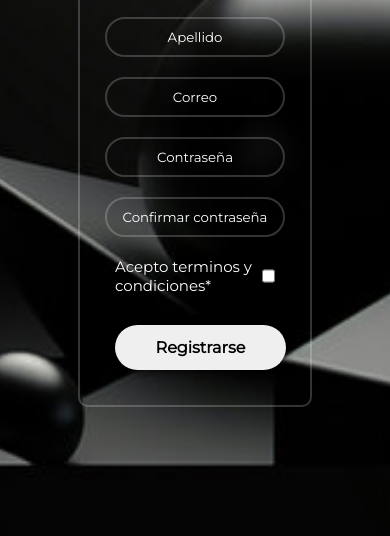
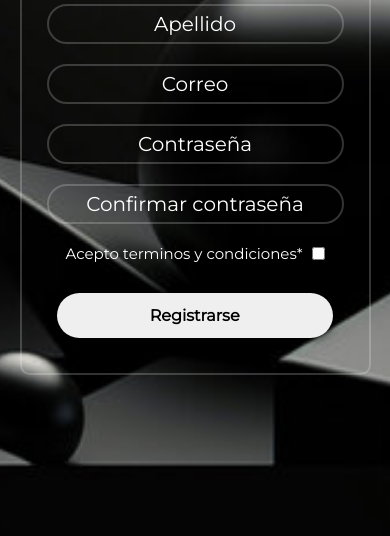
Before and after one commit to AnaIsabelAlvarez98/taller-css-java5, a plain HTML site: page index.html in a window 390 px wide. Shown: the part 308-844 px from the top of the page. Drawn offline with Linux system fonts and the light colour scheme.

Commit message:
Responsive features added

```diff
--- a/index.html
+++ b/index.html
@@ -9,8 +9,8 @@
 <body>
 
    <div class="padre">
-    <form id="form"  action="https://formspree.io/f/mdoqyvra"
-   method="POST" class="form">
+    <form id="form"  action="https://formspree.io/f/xbjnwjqw"
+    method="POST">
 
       <h2 class="fs-title">Crea tu cuenta</h2>
       <div class="input-box">
--- a/style.css
+++ b/style.css
@@ -40,6 +40,8 @@ body {
 }
 
 .input-box input {
+    font-size: 20px;
+    color: #fff;
     width: 100%;
     height: 100%;
     text-align: center;
@@ -49,6 +51,10 @@ body {
     border: 2px solid rgba(255, 255, 255, 0.2);
     border-radius: 40px;
     /* padding: 20px 45px 20px 20px; */
+}
+
+.input-box input:hover {
+    border-color: rgba(255, 255, 255, 0.5);
 }
 
 .input-box input::placeholder{
@@ -74,3 +80,27 @@ body {
  font-weight: 600;
  margin: 15px;
 }
+
+@media screen and (max-width: 576px) {
+    .padre {
+        width: 90%;
+    }
+}
+
+@media screen and (max-width: 768px) {
+    .padre {
+        width: 80%;
+    }
+}
+
+@media screen and (max-width: 1024px) {
+    .padre {
+        width: 90%;
+    }
+}
+
+@media screen and (max-width: 1200) {
+    .padre {
+        width: 90%;
+    }
+}
```
